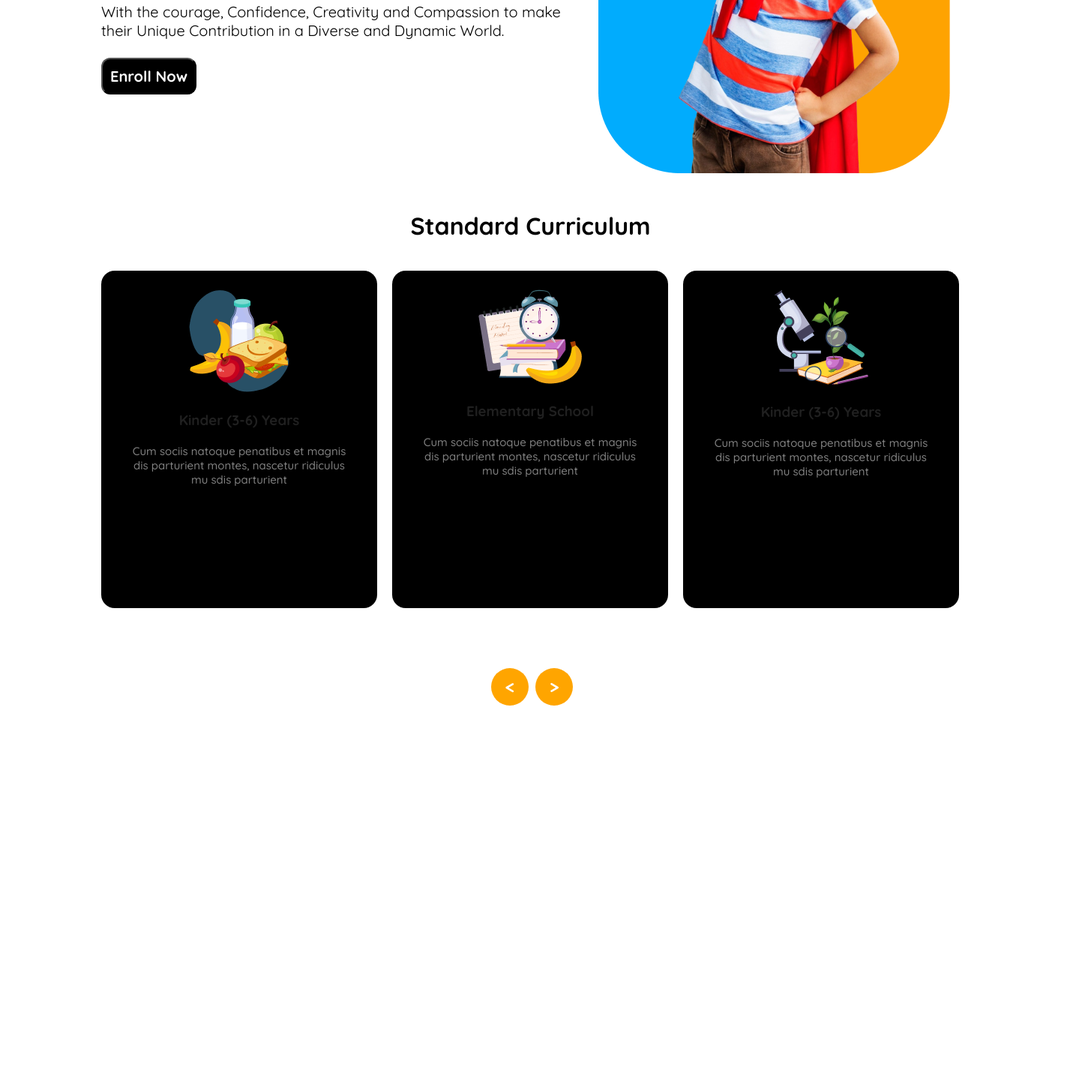
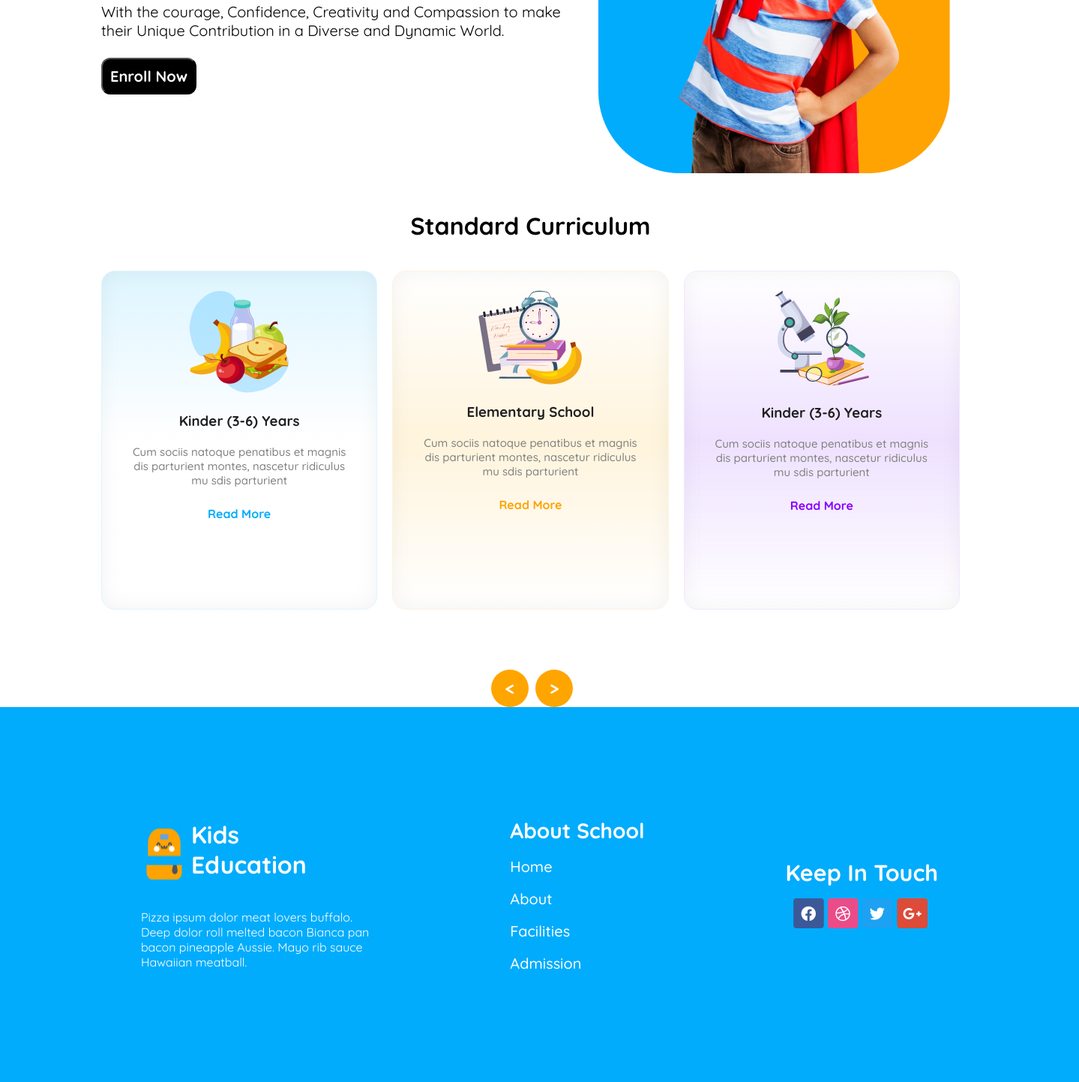
Before and after one commit to rukaiyatasnim/Kids-School, a plain HTML site: page index.html in a window 1280 px wide. Shown: the part 479-1922 px from the top of the page at 75% size, 1439 px wide, since content can reach past the window. Before the commit the page ends 1420 px from the top, so only its background shows below. Drawn offline with Linux system fonts and the light colour scheme.

Commit message:
footer  part

```diff
--- a/index.html
+++ b/index.html
@@ -62,7 +62,7 @@
             </div>
             <div class="curriculam-boxes">
 
-                 <div class="curriculam-box">
+                 <div class="curriculam-box blue blue-gradient">
                     <img src="./assets/kinder.png" alt="">
                     <div class="curriculam-box-head"><h3>Kinder (3-6) Years</h3></div>
                     <div class="curriculam-box-description"><p>Cum sociis natoque penatibus et magnis <br/>dis parturient montes, nascetur ridiculus <br/>
@@ -70,7 +70,14 @@
                      <p class="curriculam-box-btn">Read More</p>
                 </div>
 
-                 <div class="curriculam-box">
+                 <div class="curriculam-box yellow" style=" background: linear-gradient(
+                        to bottom,
+                        rgb(255, 255, 255) 0%,
+                        rgb(255, 244, 220) 50%,
+                        rgba(255, 255, 255, 0) 100%
+                    );
+                    border: 0.94px solid rgb(255, 244, 220);
+                    box-shadow: inset 0 0 28.3px 0.94px rgba(0, 0, 0, 0.05);">
                     <img src="./assets/elementary.png" alt="">
                     <div class="curriculam-box-head"><h3>Elementary School</h3></div>
                      <div class="curriculam-box-description"><p>Cum sociis natoque penatibus et magnis <br/>dis parturient montes, nascetur ridiculus <br/>
@@ -78,12 +85,20 @@
                      <p class="curriculam-box-btn">Read More</p>
                 </div>
 
-                <div class="curriculam-box">
+                <div class="curriculam-box " style=" background: linear-gradient(
+                            to bottom,
+                            rgb(255, 255, 255) 0%,
+                            rgb(238, 225, 255) 50%,
+                            rgba(255, 255, 255, 0) 100%
+                        );
+                        border: 0.94px solid rgb(242, 232, 255);
+                        box-shadow: inset 0 0 28.3px 0.94px rgba(0, 0, 0, 0.05);
+                        }">
                     <img src="./assets/middle.png" alt="">
                     <div class="curriculam-box-head"><h3>Kinder (3-6) Years</h3></div>
                     <div class="curriculam-box-description"><p>Cum sociis natoque penatibus et magnis <br/>dis parturient montes, nascetur ridiculus <br/>
                     mu sdis parturient</div></p>
-                    <p class="curriculam-box-btn">Read More</p>
+                    <p class="curriculam-box-btn" style="color: rgb(135, 0, 255);">Read More</p>
                 </div>
             </div>
 
@@ -93,6 +108,46 @@
             </div>
         </div>
     </main>
-    <footer></footer>
+    <footer>
+
+        <div class="foot">
+            <div class="foot-left">
+                <div class="foot-left-header">
+                    <img src="./assets/logo.png" alt="">
+                    <h1 class="foot-header">Kids <br/>
+                    Education</h1>
+                </div>
+                <div class="foot-left-description">
+                    <p>Pizza ipsum dolor meat lovers buffalo. <br/> Deep dolor roll melted bacon Bianca pan <br/> bacon pineapple Aussie. Mayo rib sauce <br/> Hawaiian meatball.</p>
+                </div>
+            </div>
+            <div class="foot-center">
+                <div class="foot-center-head">
+                    <h3>About School</h3>
+                </div>
+                <div class="foot-center-description">
+                    <ul class="foot-list-items">
+                        <li class="foot-list">Home</li>
+                        <li class="foot-list">About</li>
+                        <li class="foot-list">Facilities</li>
+                        <li class="foot-list">Admission</li>
+                    </ul>
+                </div>
+            </div>
+            <div class="foot-right">
+
+                <div class="foot-right-head">
+                    <h3>Keep In Touch</h3>
+                </div>
+
+                <div class="foot-right-description">
+                    <img src="./assets/fb.png" alt="">
+                    <img src="./assets/dribble.png" alt="">
+                    <img src="./assets/twitter.png" alt="">
+                    <img src="./assets/google+.png" alt="">
+                </div>
+            </div>
+        </div>
+    </footer>
   </body>
 </html>
--- a/style.css
+++ b/style.css
@@ -14,6 +14,36 @@
 }
 .blue {
   color: rgb(1, 172, 253);
+}
+.blue-gradient {
+  background: linear-gradient(
+    to bottom,
+    rgb(255, 255, 255) 0%,
+    rgb(222, 245, 255) 50%,
+    rgba(255, 255, 255, 0) 100%
+  );
+  border: 0.94px solid rgb(222, 245, 255);
+  box-shadow: inset 0 0 28.3px 0.94px rgba(0, 0, 0, 0.05);
+}
+.pink {
+  background: linear-gradient(
+    to bottom,
+    rgb(255, 255, 255) 0%,
+    rgb(255, 244, 220) 50%,
+    rgba(255, 255, 255, 0) 100%
+  );
+  border: 0.94px solid rgb(255, 244, 220);
+  box-shadow: inset 0 0 28.3px 0.94px rgba(0, 0, 0, 0.05);
+}
+.white-gradient {
+  background: linear-gradient(
+    to bottom,
+    rgb(255, 255, 255) 0%,
+    rgb(238, 225, 255) 50%,
+    rgba(255, 255, 255, 0) 100%
+  );
+  border: 0.94px solid rgb(242, 232, 255);
+  box-shadow: inset 0 0 28.3px 0.94px rgba(0, 0, 0, 0.05);
 }
 .navbar {
   display: flex;
@@ -110,7 +140,14 @@
 .curriculam-box {
   width: 368px;
   height: 450px;
-  background-color: black;
+  background: linear-gradient(
+    to bottom,
+    rgb(222, 245, 255) 0%,
+    rgb(255, 255, 255) 50%,
+    rgba(255, 255, 255, 0) 100%
+  );
+  border: 0.94px solid rgb(222, 245, 255);
+  box-shadow: inset 0 0 28.3px 0.94px rgba(0, 0, 0, 0.05);
 
   text-align: center;
   border-radius: 18px;
@@ -133,10 +170,10 @@
 .curriculam-box-btn {
   margin-top: 25px;
   padding: 4.72px, 23.27px, 4.72px, 0px;
+  font-weight: 700;
 }
 .curriculam-btn {
   margin-left: 515px;
-
   margin-top: 80px;
 }
 .curricula-button {
@@ -152,3 +189,55 @@
   font-size: 24px;
   cursor: pointer;
 }
+
+/* FOOTER PART */
+
+.foot {
+  width: 1439px;
+  height: 500px;
+  display: flex;
+  justify-content: space-evenly;
+  align-items: center;
+  background-color: rgb(1, 172, 253);
+}
+.foot-left-header {
+  display: flex;
+}
+.foot-header {
+  margin-left: 5px;
+  color: rgb(255, 255, 255);
+  font-weight: 700;
+}
+.foot-left-description {
+  color: rgb(255, 255, 255);
+  font-weight: 400;
+  text-align: left;
+  margin-top: 40px;
+}
+
+.foot-center-head {
+  color: rgb(255, 255, 255);
+  font-size: 24px;
+  font-weight: 700;
+}
+.foot-center-description {
+  color: rgb(255, 255, 255);
+  font-size: 20px;
+  font-weight: 500;
+}
+.foot-list-items {
+  list-style: none;
+}
+.foot-list {
+  margin-top: 18px;
+}
+.foot-right-head {
+  font-weight: 700;
+  font-size: 26px;
+  color: rgb(255, 255, 255);
+  text-align: left;
+}
+.foot-right-description {
+  margin-left: 10px;
+  margin-top: 15px;
+}
```
